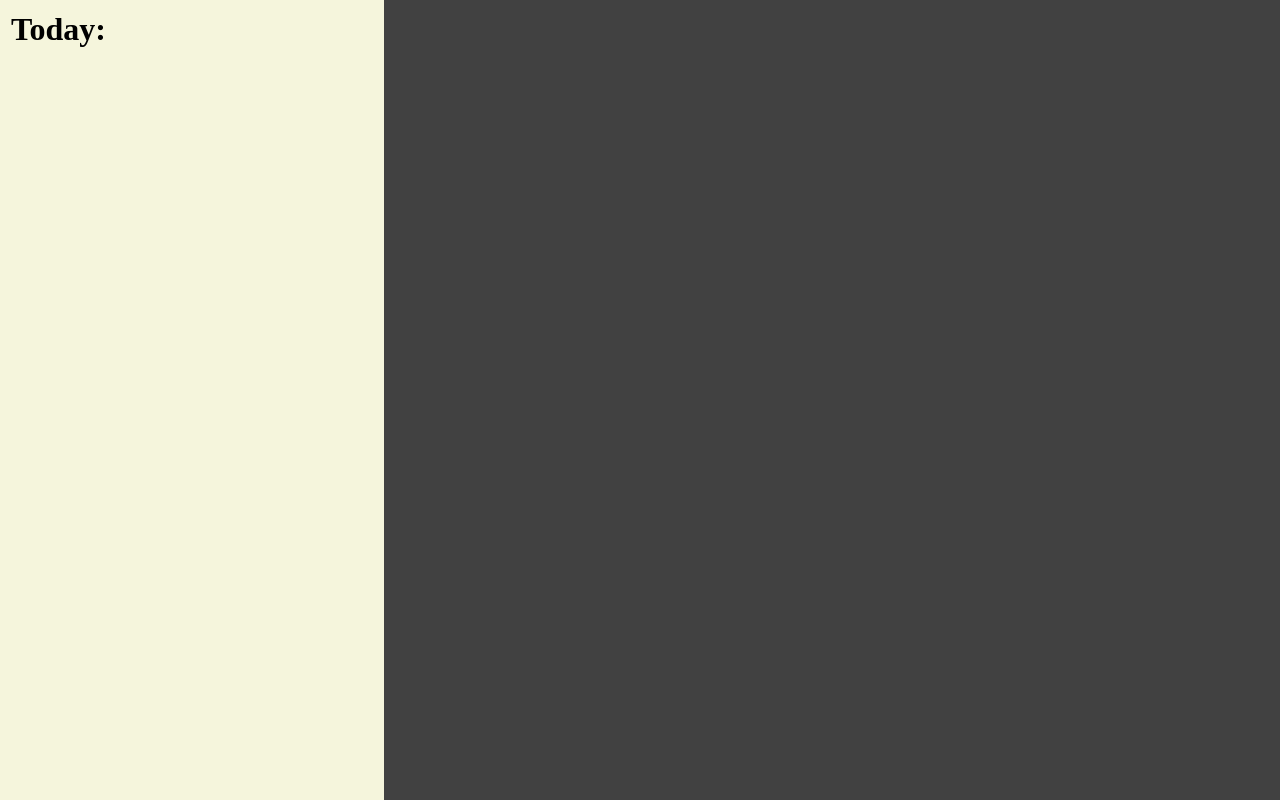
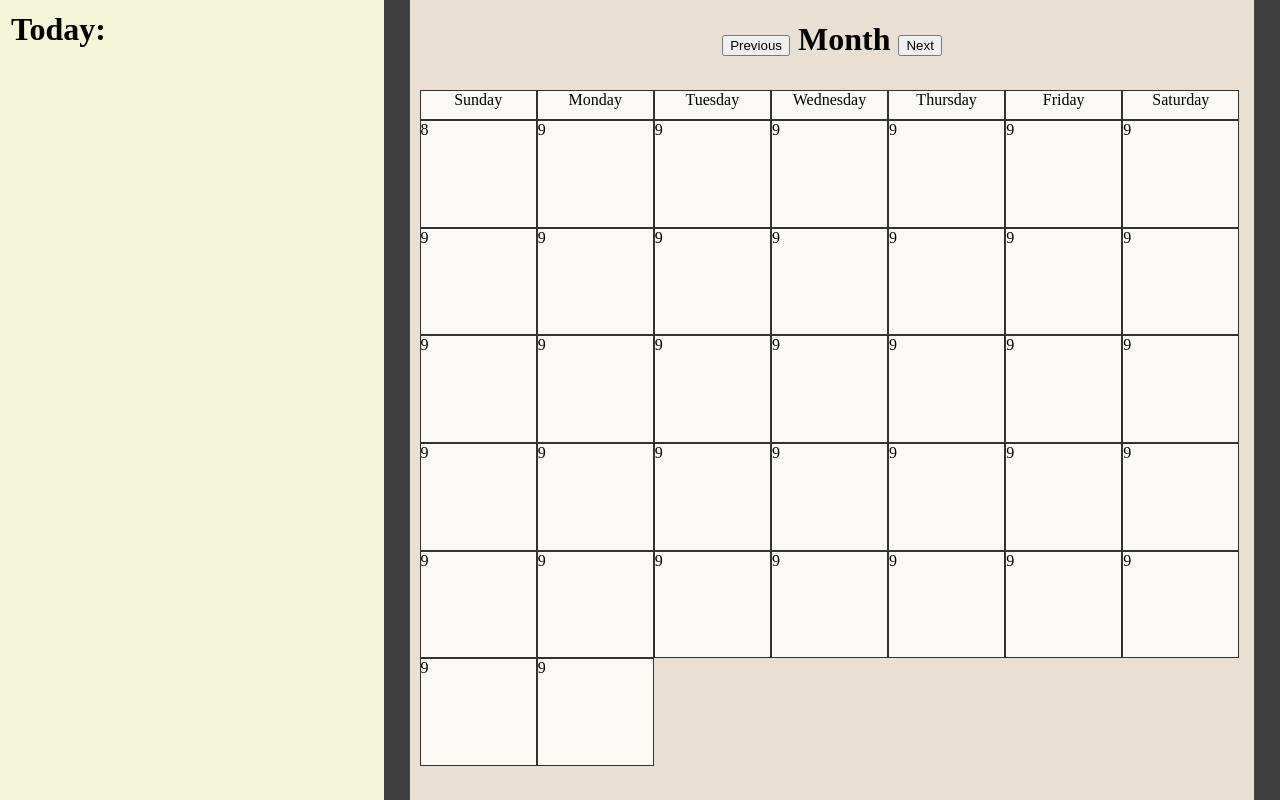
Before and after one commit to rp-176/agenda, a plain HTML site: page calender.html in a window 1280 px wide. Drawn offline with Linux system fonts and the light colour scheme.

Commit message:
created css classes for calender and created calender temp

```diff
--- a/calender.css
+++ b/calender.css
@@ -27,3 +27,36 @@ body{
     overflow-wrap: break-word;
     font-size: 20px;
 }
+#ctitle{
+    text-align: center;
+}
+.Monthbtn{
+    text-align: center;
+}
+.grid-container {
+    display: grid;
+    grid-template-columns: repeat(7, 9.15vw);
+    grid-template-rows: 30px auto auto auto auto auto auto;
+    padding: 10px;
+    height: 87vh;
+    width: auto;
+  }
+  .grid-item {
+    background-color: rgba(255, 255, 255, 0.8);
+    border: 1px solid rgba(0, 0, 0, 0.8);
+    /* font-size: 20px;
+    padding: 3px; */
+  }
+.day{
+    background-color: rgba(255, 255, 255, 0.8);
+    border: 1px solid rgba(0, 0, 0, 0.8);
+    text-align: center;
+}
+#calender{
+    background-color: #e8e0d4;
+    position:absolute;
+    top:0;
+    left: 32vw;
+    width: 66vw;
+    height: 100vh;
+}
--- a/calender.html
+++ b/calender.html
@@ -18,5 +18,65 @@
       </ul>
     </div>
 
+    <div id="calender">
+
+      <div id="ctitle">
+        <h1>
+          <button class="Monthbtn">Previous</button>
+          Month
+          <button class="Monthbtn">Next</button>
+        </h1>
+      </div>
+
+      <div class="grid-container">
+
+        <div class="day">Sunday</div>
+        <div class="day">Monday</div>
+        <div class="day">Tuesday</div>
+        <div class="day">Wednesday</div>
+        <div class="day">Thursday</div>
+        <div class="day">Friday</div>
+        <div class="day">Saturday</div>
+        <div class="grid-item">8</div>
+        <div class="grid-item">9</div>
+        <div class="grid-item">9</div>
+        <div class="grid-item">9</div>
+        <div class="grid-item">9</div>
+        <div class="grid-item">9</div>
+        <div class="grid-item">9</div>
+        <div class="grid-item">9</div>
+        <div class="grid-item">9</div>
+        <div class="grid-item">9</div>
+        <div class="grid-item">9</div>
+        <div class="grid-item">9</div>
+        <div class="grid-item">9</div>
+        <div class="grid-item">9</div>
+        <div class="grid-item">9</div>
+        <div class="grid-item">9</div>
+        <div class="grid-item">9</div>
+        <div class="grid-item">9</div>
+        <div class="grid-item">9</div>
+        <div class="grid-item">9</div>
+        <div class="grid-item">9</div>
+        <div class="grid-item">9</div>
+        <div class="grid-item">9</div>
+        <div class="grid-item">9</div>
+        <div class="grid-item">9</div>
+        <div class="grid-item">9</div>
+        <div class="grid-item">9</div>
+        <div class="grid-item">9</div>
+        <div class="grid-item">9</div>
+        <div class="grid-item">9</div>
+        <div class="grid-item">9</div>
+        <div class="grid-item">9</div>
+        <div class="grid-item">9</div>
+        <div class="grid-item">9</div>
+        <div class="grid-item">9</div>
+        <div class="grid-item">9</div>
+        <div class="grid-item">9</div>
+
+      </div>
+
+    </div>
   </body>
 </html>
```
